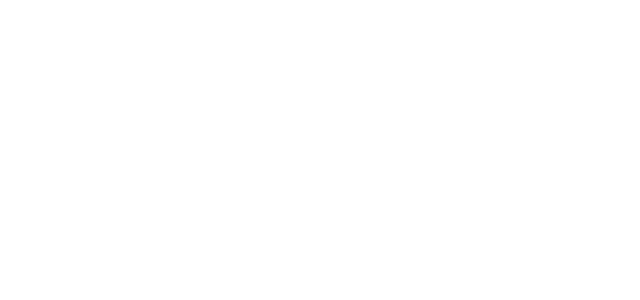
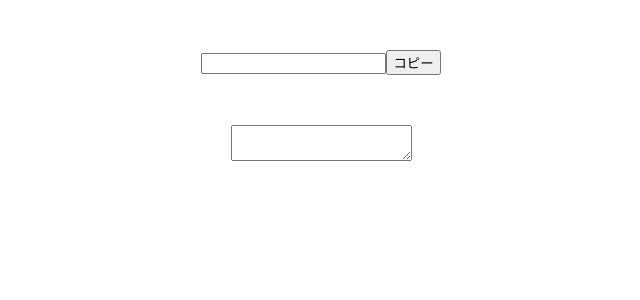
Before and after one commit to syly123/my_tools, a Nuxt app: page /convert_answer in a window 1280 px wide. Before the commit this address had no page. Shown: the top 300 px of the page, without its empty margins (319-959 px from the left). Built offline with nearby package versions, Linux system fonts and the light colour scheme.

Commit message:
convert_answer追加

```diff
--- /dev/null
+++ b/pages/convert_answer.vue
@@ -0,0 +1,100 @@
+<template>
+  <div class="box">
+    <div style="margin: 50px 40% 50px; font-size: 80%">
+      <input id="copyTarget" type="text" :value="sentence_show" readonly />
+      <button @click="copyToClipboard()">コピー</button>
+    </div>
+    <!-- <div style="margin: 0px 40% 30px; font-size: 80%">
+      {{ hukugou_str }}
+    </div> -->
+
+    <textarea v-model="sentence" />
+  </div>
+</template>
+<script>
+export default {
+  data() {
+    return {
+      sentence: "",
+      count: 0,
+    };
+  },
+  methods: {
+    addCount: function (num) {
+      this.count += num;
+      if (this.count == -1) {
+        this.count = 0;
+      } else if (this.count > this.splitted_sentence_list.length - 2) {
+        this.count = this.splitted_sentence_list.length - 2;
+      }
+    },
+    copyToClipboard: function () {
+      // コピー対象をJavaScript上で変数として定義する
+      var copyTarget = document.getElementById("copyTarget");
+
+      // コピー対象のテキストを選択する
+      copyTarget.select();
+
+      // 選択しているテキストをクリップボードにコピーする
+      document.execCommand("Copy");
+
+      // コピーをお知らせする
+      //alert("コピーできました！ : " + copyTarget.value);
+    },
+    angouka: function (str) {
+      if (this.sentence == "") {
+        return "";
+      }
+      return "py" + btoa(unescape(encodeURIComponent(str)));
+    },
+    hukugou: function (str) {
+      str = str.slice(2);
+      return decodeURIComponent(escape(atob(str)));
+    },
+    keyCheck: function (event) {
+      if (event.defaultPrevented) {
+        return;
+      }
+      switch (event.key) {
+        case "ArrowLeft":
+          this.addCount(-1);
+          break;
+        case "ArrowRight":
+          this.addCount(1);
+          break;
+        default:
+          return;
+      }
+      event.preventDefault();
+    },
+  },
+  computed: {
+    sentence_show: function () {
+      return this.angouka(this.sentence);
+    },
+
+    hukugou_str: function () {
+      return this.hukugou(this.sentence_show);
+    },
+  },
+
+  mounted: function () {
+    //createdのイベントだとまだ要素にアクセスできない状態なので、初期フォーカスをしたい場合はmountedのイベントで行う必要があります。
+    window.addEventListener("keydown", this.keyCheck);
+  },
+
+  beforeDestroy() {
+    window.removeEventListener("keydown", this.keyCheck);
+  },
+};
+</script>
+<style>
+* {
+  margin: 0;
+}
+.box {
+  /* position: absolute; 子要素をabusoluteに */
+  text-align: center;
+  margin: 0; /*margin:0を入れる*/
+}
+</style>
```
